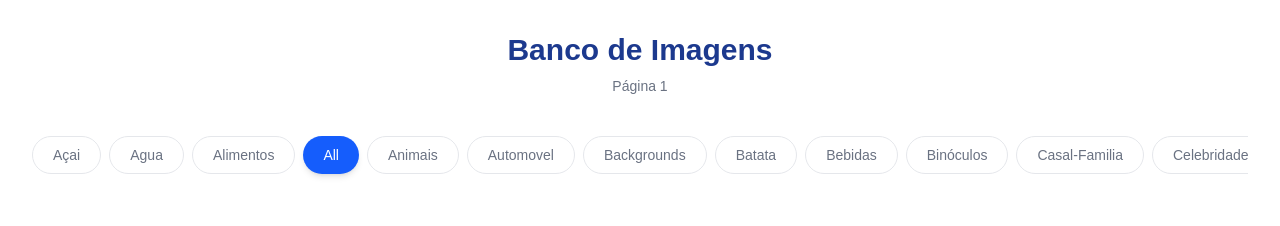
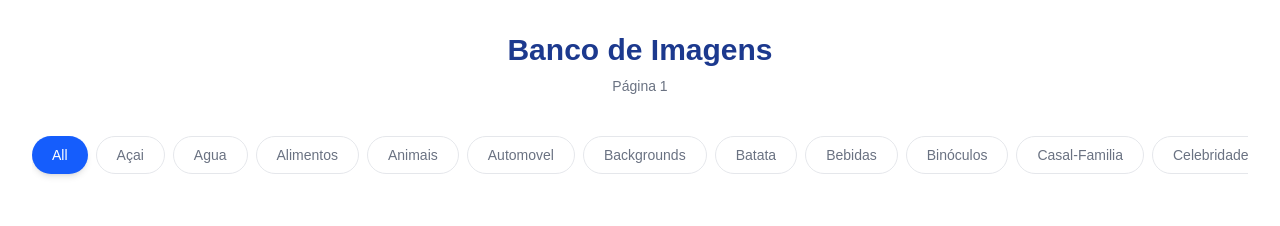
Before and after one commit to leo-gomes-dev/banco-de-imagem, a Next.js app: page / in a window 1280 px wide. Shown: the top 226 px of the page. Built offline with nearby package versions, Linux system fonts and the light colour scheme; no server answers.

Commit message:
ordenando   "all" para ser o primeiro da lista

```diff
--- a/src/app/page.tsx
+++ b/src/app/page.tsx
@@ -11,10 +11,10 @@ interface CloudinaryPhoto {
 }
 
 const CATEGORIAS = [
+  "all",
   "açai",
   "agua",
   "alimentos",
-  "all",
   "animais",
   "automovel",
   "backgrounds",
```
